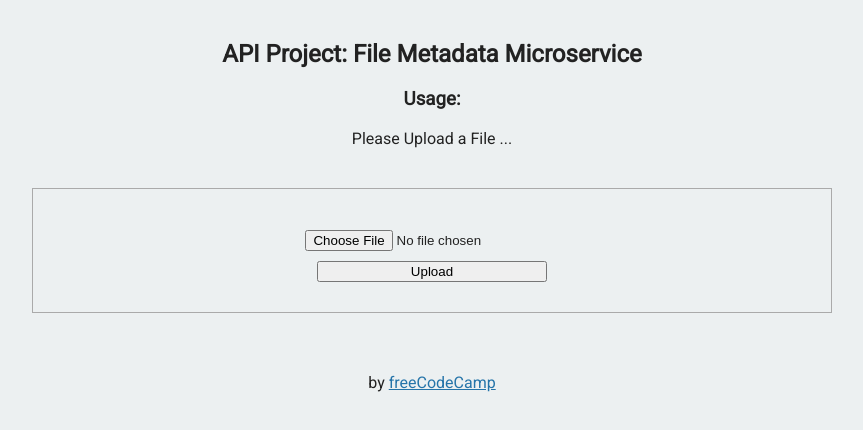
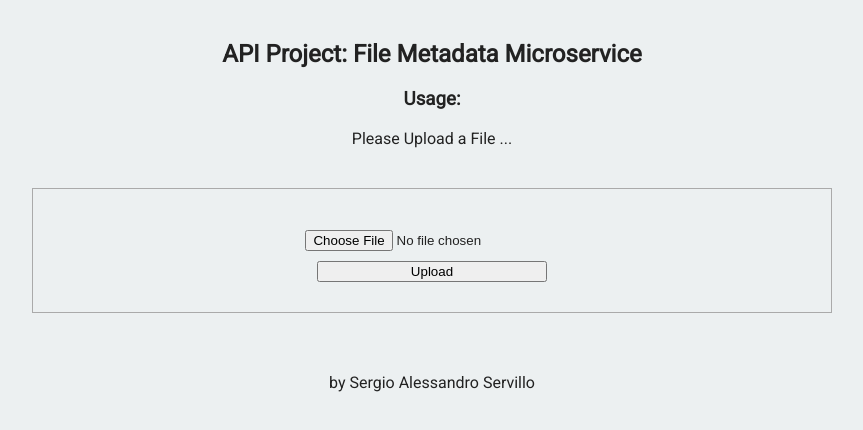
Before and after one commit to Eidan78/freecodecamp_certifications_projects, a website: page APIs and Microservices Projects/file_metadata_microservice/views/index.html in a window 1280 px wide. Shown: the whole page, without its empty margins (208-1071 px from the left). Drawn offline with Linux system fonts and the light colour scheme.

Commit message:
Updated metadata info in html

```diff
--- a/APIs and Microservices Projects/file_metadata_microservice/views/index.html
+++ b/APIs and Microservices Projects/file_metadata_microservice/views/index.html
@@ -28,8 +28,7 @@
   </div>
   <div class="footer">
     <p>
-      by
-      <a href="http://www.freecodecamp.com">freeCodeCamp</a>
+      by Sergio Alessandro Servillo
     </p>
   </div>
 </body>
```
